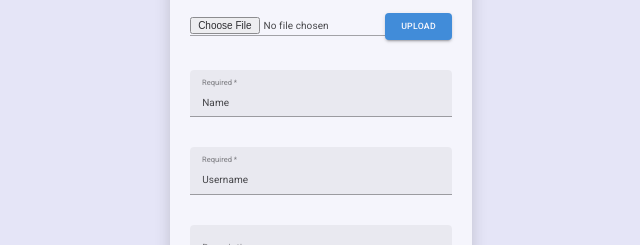
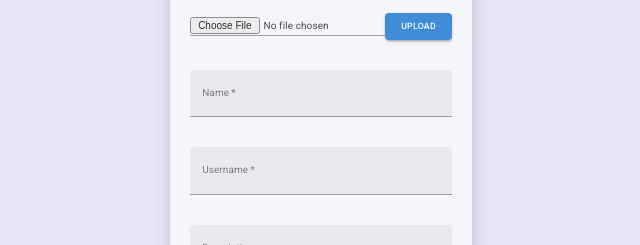
Before and after one commit to Josue-JUMPSTONIK-Lopez/my-picz, a React (Create React App) app: page /settings/edit in a window 1280 px wide. Shown: the part 327-572 px from the top of the page, without its empty margins (319-959 px from the left). Built offline with nearby package versions, Linux system fonts and the light colour scheme.

Commit message:
fix & feat: fixing names of labels of update users and adding the password change screen

```diff
--- a/src/App.js
+++ b/src/App.js
@@ -11,7 +11,7 @@ import { Albums } from './containers/Albums';
 import { UserUpdate} from './containers/UserUpdate'
 import { Posts} from './containers/Posts'
 import { Settings} from './containers/Settings'
-
+import { PasswordChange } from './containers/PasswordChange'
 
 function App() {
   return (
@@ -22,7 +22,7 @@ function App() {
         <Route path="/signup" element={<SignUp/>} />
         <Route path='/settings' element={<Settings/>}/>
         <Route path='/settings/edit' element={<UserUpdate/>}/>
-        <Route path='/settings/password' element={<UserUpdate/>}/>
+        <Route path='/settings/password' element={<PasswordChange/>}/>
         <Route path='/home' element={<Home/>}>
             <Route path="photos" element={<Photos/>} />
             <Route path="albums" element={<Albums/>} />
--- a/src/containers/UserUpdate/index.js
+++ b/src/containers/UserUpdate/index.js
@@ -24,16 +24,14 @@ export const UserUpdate = () => {
             <TextField
               required
               id="filled-required"
-              label="Required"
-              defaultValue="Name"
+              label="Name"
               variant="filled"
               sx={{width: '100%'}}
             />
             <TextField
               required
               id="filled-required"
-              label="Required"
-              defaultValue="Username"
+              label="Username"
               variant="filled"
               sx={{width: '100%'}}
             />
```
